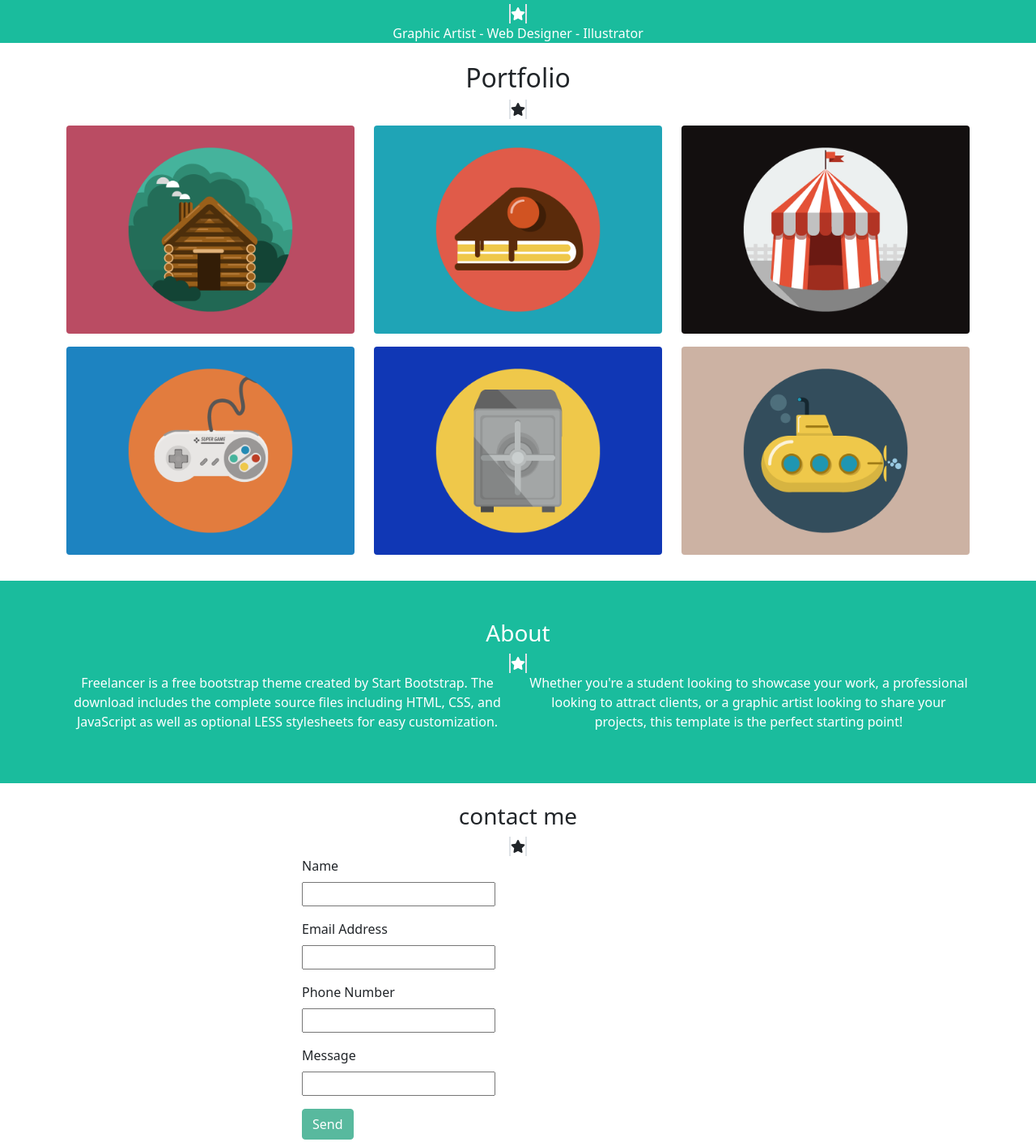
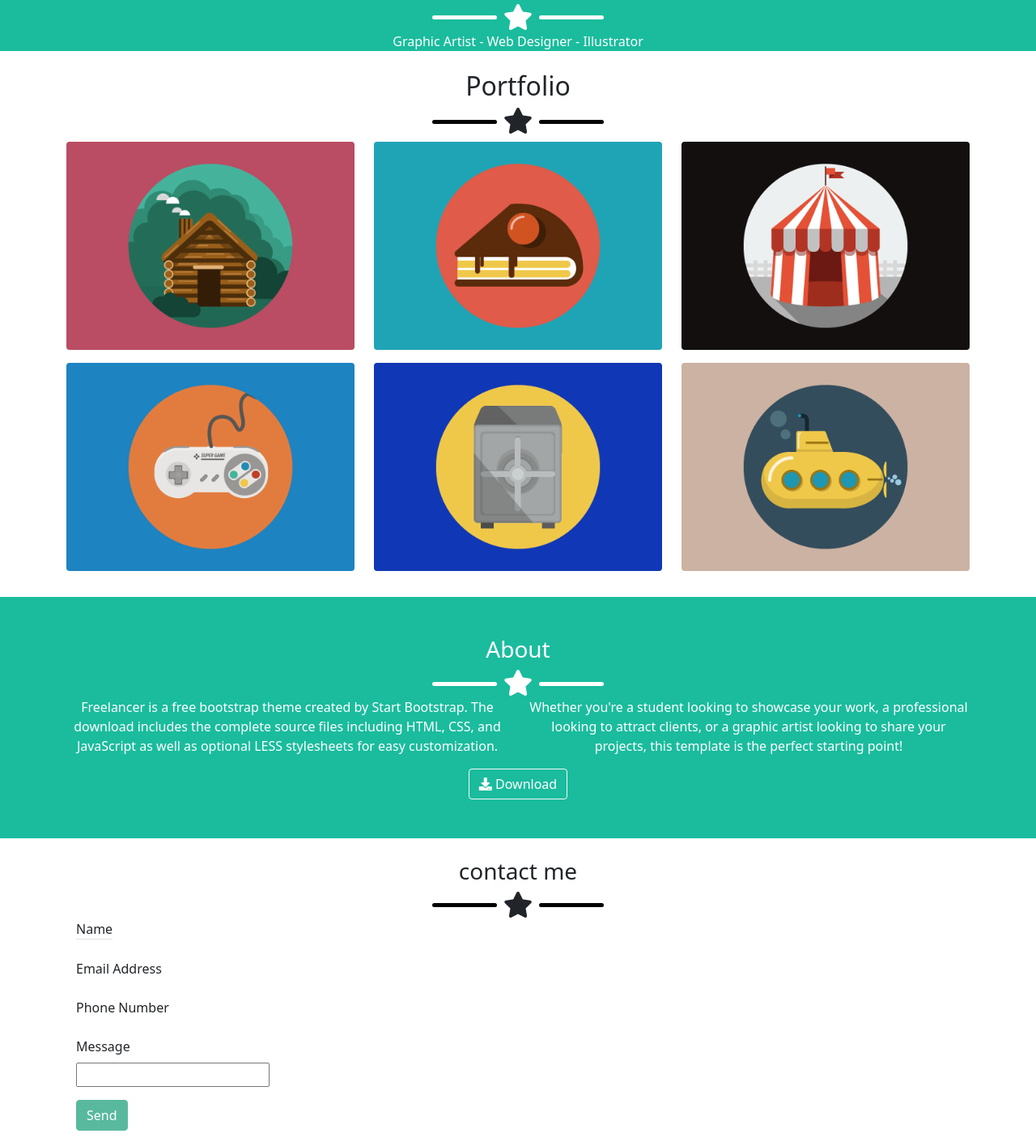
Before and after one commit to alfredochs/html-css-bootstrap-freelancer, a plain HTML site: page index.html in a window 1280 px wide. Shown: the part 747-2157 px from the top of the page at 81% size. Drawn offline with nearby package versions, Linux system fonts and the light colour scheme.

Commit message:
done without details

```diff
--- a/css/style.css
+++ b/css/style.css
@@ -14,3 +14,15 @@
     background-color: #3a816d;
     border-color: #479882;
 }
+
+.star-row-white{
+    border-bottom: 5px solid white;
+    min-width: 80px;
+    border-radius: 3px;
+}
+
+.star-row-black{
+    border-bottom: 5px solid black;
+    min-width: 80px;
+    border-radius: 3px;
+}
--- a/index.html
+++ b/index.html
@@ -17,7 +17,7 @@
     <header>
         <div class="container-fluid bg-dark text-white py-4">
             <div class="container">
-                <nav class="d-flex justify-content-between">
+                <nav class="d-flex justify-content-between align-items-center">
                     <h1>Start Bootstrap</h1>
                     <ul class="list-unstyled d-none d-md-flex">
                         <li><a href="#" class="text-white px-3">Portfolio</a></li>
@@ -25,7 +25,7 @@
                         <li><a href="#" class="text-white px-3">Contact</a></li>
                     </ul>
                     <div class="d-md-none">
-                        <a href="#"><i class="fas fa-bars"></i></a>
+                        <a href="#" class="text-white border p-3 rounded"><i class="fas fa-bars"></i></a>
                     </div>
                 </nav>
             </div>
@@ -36,14 +36,14 @@
 
 
                 <div class="text-center">
-                    <img src="img/avatar.svg" class="w-50 w-md-25" alt="avatar">
+                    <img src="img/avatar.svg" class="w-50" alt="avatar">
                     <h1>Start Bootstrap</h1>
                 </div>
 
-                <div class="d-flex justify-content-center">
-                    <div class="border"></div>
-                    <div><i class="fas fa-star"></i></div>
-                    <div class="border"></div>
+                <div class="d-flex justify-content-center align-items-center">
+                    <div class="star-row-white px-2"></div>
+                    <div class="star px-2"><i class="fas fa-star fs-2"></i></div>
+                    <div class="star-row-white px-2"></div>
                 </div>
                 <div>
                     Graphic Artist - Web Designer - Illustrator
@@ -55,10 +55,10 @@
     <main>
         <div class="container text-center py-4">
             <h2>Portfolio</h2>
-            <div class="d-flex justify-content-center">
-                <div class="border"></div>
-                <div><i class="fas fa-star"></i></div>
-                <div class="border"></div>
+            <div class="d-flex justify-content-center align-items-center">
+                <div class="star-row-black px-2"></div>
+                <div class="star px-2"><i class="fas fa-star fs-2"></i></div>
+                <div class="star-row-black px-2"></div>
             </div>
             <div class="row row-cols-1">
                 <div class="col col-md-6 col-lg-4">
@@ -88,10 +88,10 @@
 
 
                 <h3>About</h3>
-                <div class="d-flex justify-content-center">
-                    <div class="border"></div>
-                    <div><i class="fas fa-star"></i></div>
-                    <div class="border"></div>
+                <div class="d-flex justify-content-center align-items-center">
+                    <div class="star-row-white px-2"></div>
+                    <div class="star px-2"><i class="fas fa-star fs-2"></i></div>
+                    <div class="star-row-white px-2"></div>
                 </div>
 
                 <div class="row row-cols-1">
@@ -116,6 +116,11 @@
                         template is the perfect starting point!
                     </p>
                 </div>
+                <div>
+                    <button type="button" class="btn btn-light bg-success text-white">
+                        <i class="fas fa-download"></i>
+                        <span>Download</span></button>
+                </div>
             </div>
         </div>
 
@@ -123,35 +128,35 @@
 
             <div class="text-center">
                 <h3>contact me</h3>
-                <div class="d-flex justify-content-center">
-                    <div class="border"></div>
-                    <div><i class="fas fa-star"></i></div>
-                    <div class="border"></div>
+                <div class="d-flex justify-content-center align-items-center">
+                    <div class="star-row-black px-2"></div>
+                    <div class="star px-2"><i class="fas fa-star fs-2"></i></div>
+                    <div class="star-row-black px-2"></div>
                 </div>
             </div>
 
 
             <form>
-                <div class="container  w-50">
+                <div class="container">
                     <div class="mb-3">
-                        <label for="exampleInputEmail1" class="form-label">Name</label>
-                        <div>
-                            <input type="text border-bottom">
-                        </div>
+                        <label for="exampleInputEmail1" class="form-label border-bottom">Name</label>
+                        <!-- <div>
+                            <input type="text">
+                        </div> -->
                     </div>
 
                     <div class="mb-3">
                         <label for="Email" class="form-label">Email Address</label>
-                        <div>
-                            <input type="text border-bottom">
-                        </div>
+                        <!-- <div>
+                            <input type="text">
+                        </div> -->
                     </div>
 
                     <div class="mb-3">
                         <label for="Phone Number" class="form-label">Phone Number</label>
-                        <div>
-                            <input type="text border-bottom">
-                        </div>
+                        <!-- <div>
+                            <input type="text">
+                        </div> -->
 
                     </div>
 
@@ -172,7 +177,7 @@
 
         </div>
         <div class="container-fluid  bg-secondary">
-            <div class="container text-center py-4">
+            <div class="container text-center py-4 text-white">
 
 
                 <div class="row row-cols-1">
```
